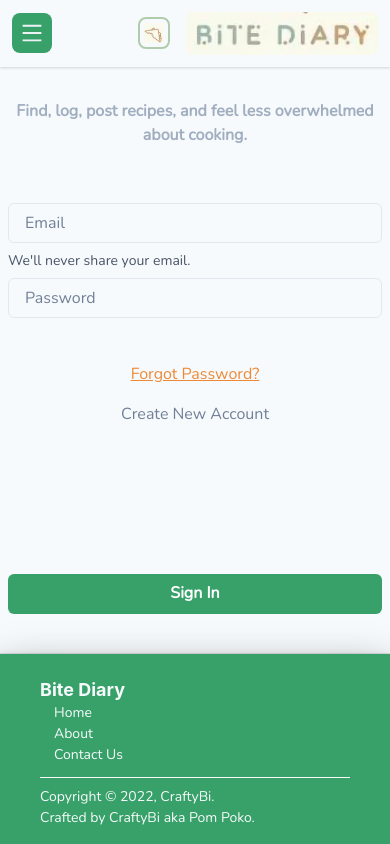
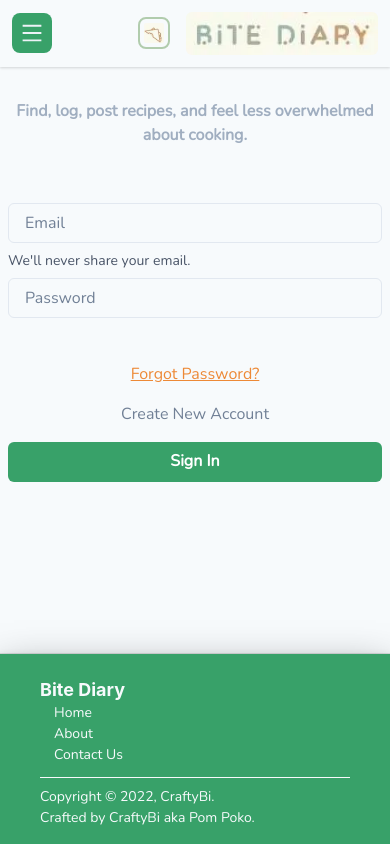
Before and after one commit to PomPoko-lab/bite-diary, a React (Create React App) app: page /login in a window 390 px wide. Built offline with nearby package versions, Linux system fonts and the light colour scheme; no server answers.

Commit message:
fixed responsiveness for sign in page

```diff
--- a/src/pages/SignIn.jsx
+++ b/src/pages/SignIn.jsx
@@ -64,8 +64,7 @@ const SignIn = () => {
       gap='4'
       alignItems='center'
       borderRadius='lg'
-      h={['90vh', null, null, '40vh']}
-      mt={['0', null, null, '10%']}
+      mt={['0', null, null, '5%']}
       p={['2', null, null, '10']}
       shadow={['none', null, null, 'base']}
       border={['0', null, null, '1px solid rgba(0,0,0, 0.05)']}
```
